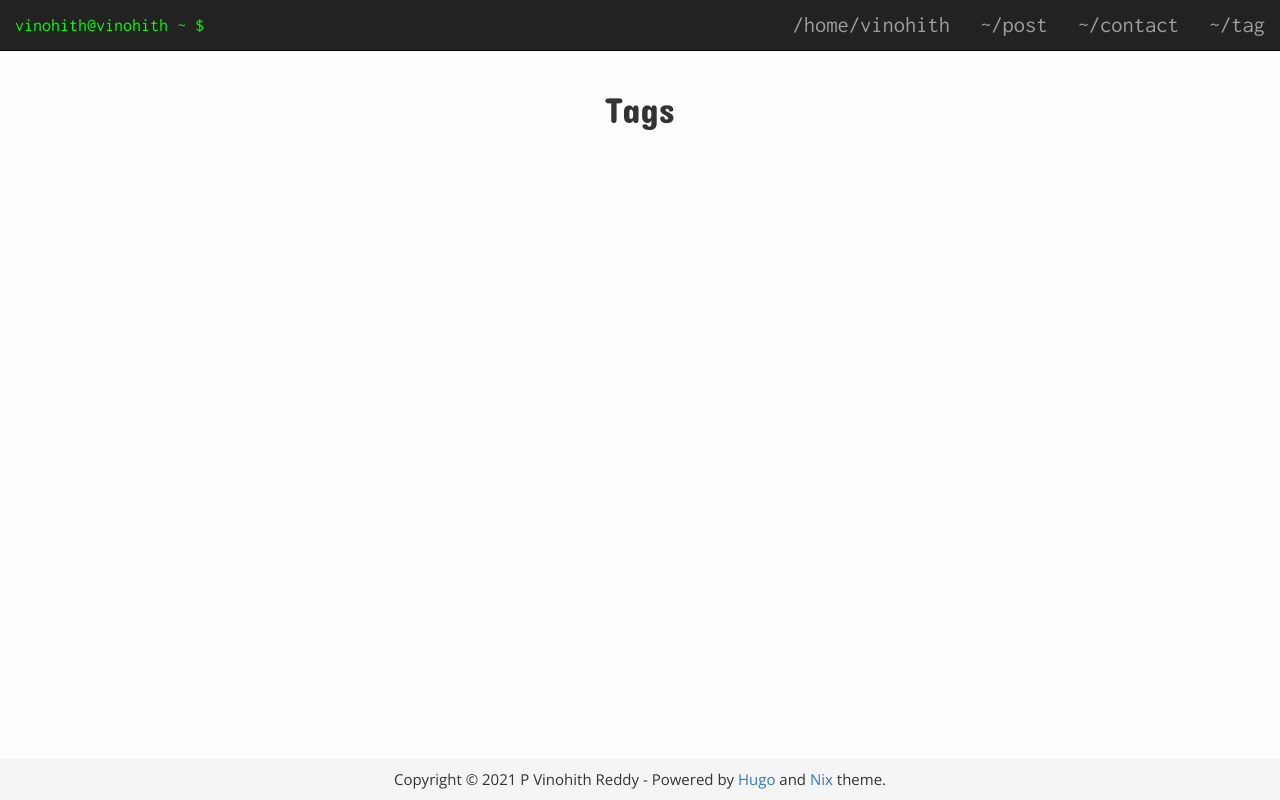
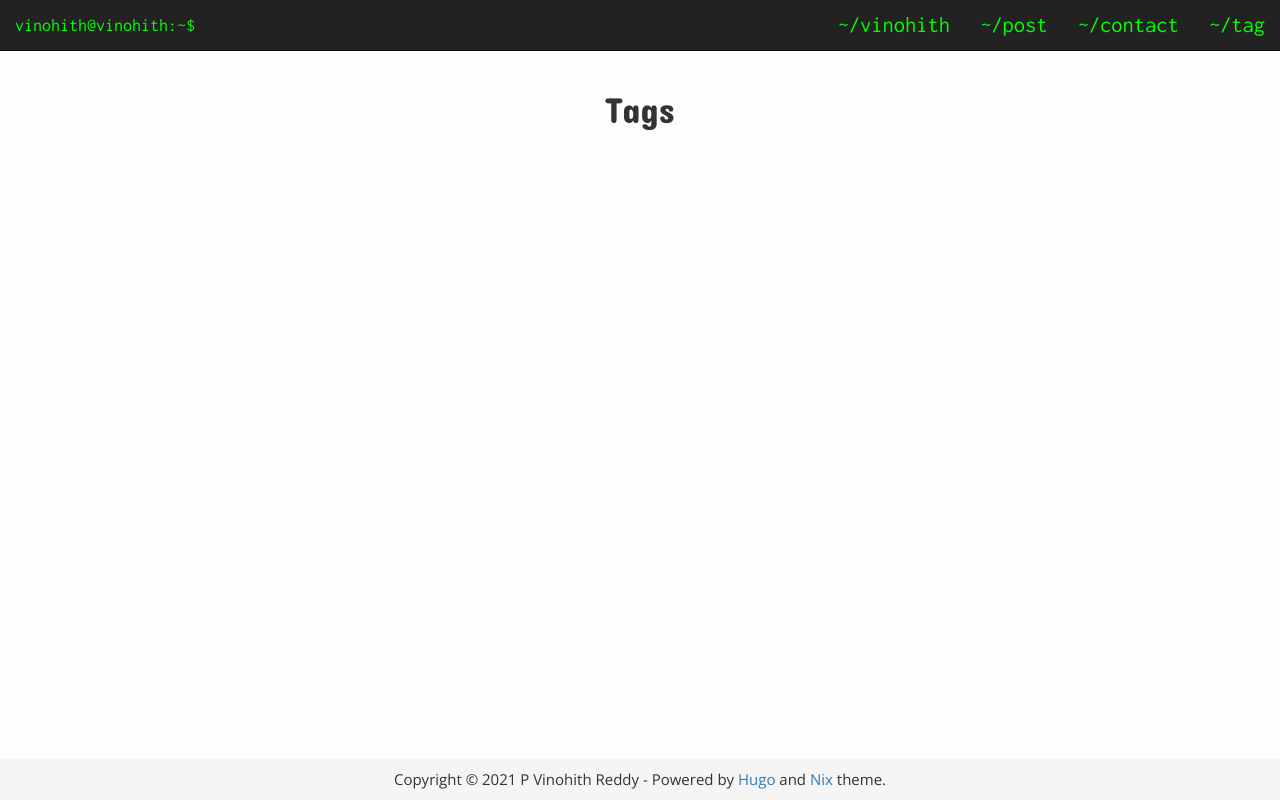
Before and after one commit to Vinohith/Vinohith.github.io, a plain HTML site: page tags/index.html in a window 1280 px wide. Drawn offline with nearby package versions, Linux system fonts and the light colour scheme.

Commit message:
Update site look

```diff
--- a/css/nix.css
+++ b/css/nix.css
@@ -14,7 +14,9 @@ body {
 }
 
 img {
- 	max-width: 100%;
+ 	width:100rem;
+ 	height:auto;
+ 	border-radius:20%;
 }
 
 .flex-wrapper {
@@ -26,7 +28,7 @@ img {
 }
 
 #green-terminal {
-	color: #00ff00;
+	color: #00FF00;
 }
 
 .font-header {
@@ -55,6 +57,8 @@ h1,h2,h3,h4,h5,h6 {
 }
 
 .user-description {
+	/*font-family: 'Open Sans', sans-serif;*/
+	font-family: 'Inconsolata', monospace;
 	border-style: solid;
 	border-width: 5px;
 	border-color: #292929;
@@ -153,3 +157,7 @@ div p {
 td {
 	margin: 0 20px 0 20px;
 }
+
+.navbar-custom {
+    background-color: #000000;
+}
--- a/tags/index.html
+++ b/tags/index.html
@@ -42,6 +42,7 @@
 	<body>
 		<header>
 <nav class="navbar navbar-default navbar-fixed-top navbar-inverse font-header">
+
 	<div class="container-fluid">
 		<div class="navbar-header">
 			<button type="button" class="navbar-toggle collapsed" data-toggle="collapse" data-target="#navbar-collapse-1" aria-expanded="false">
@@ -51,7 +52,7 @@
 				<span class="icon-bar"></span>
 			</button>
       <a class="navbar-brand" id="green-terminal" href='https://vinohith.github.io/'>
-        vinohith@vinohith ~ $
+        vinohith@vinohith:~$
       </a>
 		</div>
 
@@ -59,30 +60,30 @@
 		<div class="collapse navbar-collapse" id="navbar-collapse-1">
 			<ul class="nav navbar-nav navbar-right">
 				<li>
-					<a href='https://vinohith.github.io/'>/home/vinohith</a>
+					<a href='https://vinohith.github.io/' id="green-terminal">~/vinohith</a>
         </li>
 
 
 
 				<li class="dropdown">
 
-            		<a href="https://vinohith.github.io/post">~/post</a>
+      		<a href="https://vinohith.github.io/post" id="green-terminal">~/post</a>
 
-        		</li>
+        </li>
 
 
 				<li class="dropdown">
 
-            		<a href="https://vinohith.github.io/contact">~/contact</a>
+      		<a href="https://vinohith.github.io/contact" id="green-terminal">~/contact</a>
 
-        		</li>
+        </li>
 
 
 				<li class="dropdown">
 
-            		<a href="https://vinohith.github.io/tag">~/tag</a>
+      		<a href="https://vinohith.github.io/tag" id="green-terminal">~/tag</a>
 
-        		</li>
+        </li>
 
 
 			</ul>
```
Also changed, not shown: 404.html (+9 -8 lines), categories/index.html (+9 -8 lines), index.html (+9 -8 lines).
